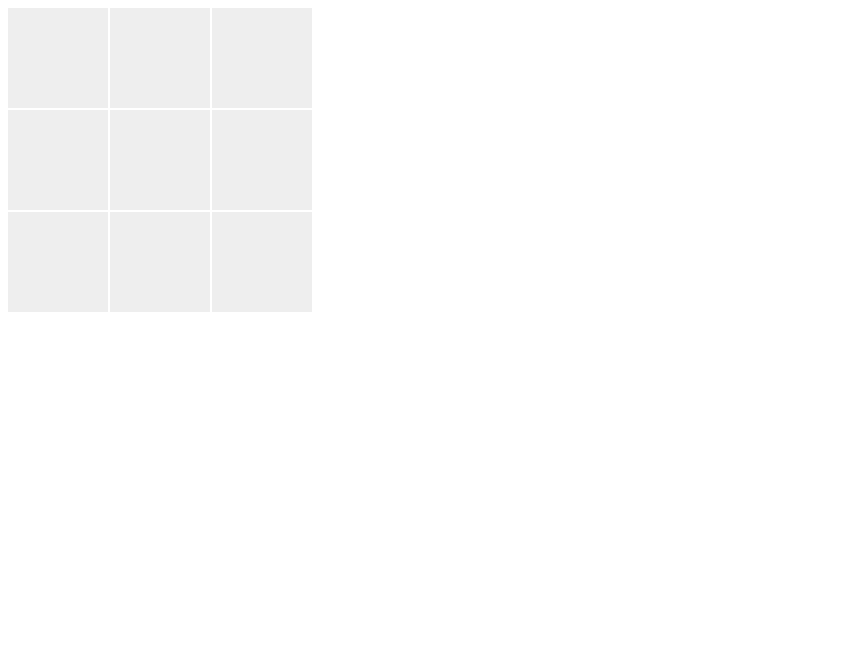
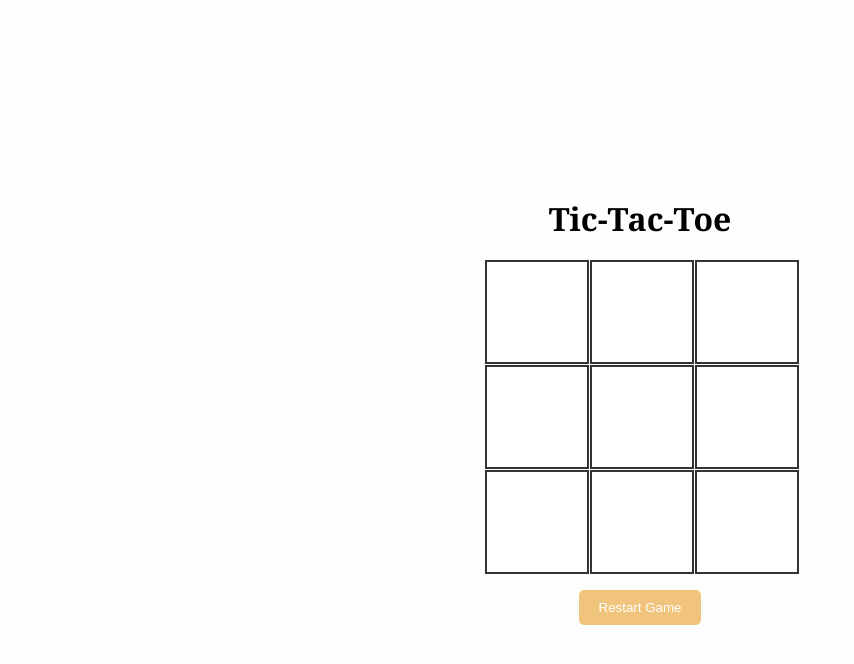
Before and after one commit to SakurakoMitsui/Javascript_website, a plain HTML site: page tic-tac-toe.html in a window 1280 px wide. Shown: the whole page, without its empty margins (0-854 px from the left). Drawn offline with Linux system fonts and the light colour scheme.

Commit message:
Update tic-tac-toe.html

```diff
--- a/tic-tac-toe.html
+++ b/tic-tac-toe.html
@@ -3,46 +3,101 @@
 <head>
     <meta charset="UTF-8">
     <meta name="viewport" content="width=device-width, initial-scale=1.0">
-    <title>Tic Tac Toe</title>
+    <title>Tic-Tac-Toe</title>
     <style>
-        .board {
+        body {
+            font-family: Georgia, 'Times New Roman', Times, serif;
+            background-color: #fffeff;
+            display: flex;
+            flex-direction: column;
+            align-items: center;
+            justify-content: center;
+            height: 100vh;
+            margin: 0;
+        }
+
+        h1 {
+            margin-bottom: 20px;
+        }
+
+        .game-board {
             display: grid;
             grid-template-columns: repeat(3, 100px);
             grid-template-rows: repeat(3, 100px);
-            gap: 2px;
+            gap: 5px;
         }
 
         .cell {
-            background-color: #eee;
             display: flex;
+            align-items: center;
             justify-content: center;
-            align-items: center;
+            width: 100px;
+            height: 100px;
+            background-color: #fff;
+            border: 2px solid #333;
             font-size: 2em;
             cursor: pointer;
         }
 
-        .cell:hover {
-            background-color: #ddd;
+        button {
+            margin-top: 20px;
+            padding: 10px 20px;
+            background-color: #f0c47d;
+            color: #fff;
+            border: none;
+            border-radius: 5px;
+            cursor: pointer;
+        }
+
+        button:hover {
+            background-color: #bba678;
         }
     </style>
 </head>
 <body>
-    <div class="board" id="board">
-        <div class="cell" data-index="0"></div>
-        <div class="cell" data-index="1"></div>
-        <div class="cell" data-index="2"></div>
-        <div class="cell" data-index="3"></div>
-        <div class="cell" data-index="4"></div>
-        <div class="cell" data-index="5"></div>
-        <div class="cell" data-index="6"></div>
-        <div class="cell" data-index="7"></div>
-        <div class="cell" data-index="8"></div>
+    <h1>Tic-Tac-Toe</h1>
+    <div class="game-board">
+        <div class="cell" id="cell0"></div>
+        <div class="cell" id="cell1"></div>
+        <div class="cell" id="cell2"></div>
+        <div class="cell" id="cell3"></div>
+        <div class="cell" id="cell4"></div>
+        <div class="cell" id="cell5"></div>
+        <div class="cell" id="cell6"></div>
+        <div class="cell" id="cell7"></div>
+        <div class="cell" id="cell8"></div>
     </div>
+    <button id="restartButton">Restart Game</button>
+
     <script>
-        const board = document.getElementById('board');
+        let currentPlayer = 'X';
         const cells = document.querySelectorAll('.cell');
-        let currentPlayer = 'X';
-        let gameStatus = true;
+        const restartButton = document.getElementById('restartButton');
+
+        cells.forEach(cell => {
+            cell.addEventListener('click', handleCellClick);
+        });
+
+        restartButton.addEventListener('click', restartGame);
+
+        function handleCellClick(event) {
+            const cell = event.target;
+            if (cell.textContent === '') {
+                cell.textContent = currentPlayer;
+                if (checkWin()) {
+                    alert(`${currentPlayer} wins!`);
+                    endGame();
+                } else if (checkDraw()) {
+                    alert('Draw!');
+                    endGame();
+                } else {
+                    currentPlayer = currentPlayer === 'X' ? 'O' : 'X';
+                }
+            }
+        }
+
+
+    function checkWin() {
         const winPatterns = [
             [0, 1, 2],
             [3, 4, 5],
@@ -51,29 +106,12 @@
             [1, 4, 7],
             [2, 5, 8],
             [0, 4, 8],
-            [2, 4, 6]
+            [2, 4, 6],
         ];
 
-        cells.forEach(cell => {
-            cell.addEventListener('click', () => {
-                if (!gameStatus || cell.textContent !== '') return;
-                cell.textContent = currentPlayer;
-                if (checkWin(currentPlayer)) {
-                    alert(`${currentPlayer} wins!`);
-                    gameStatus = false;
-                } else if (checkDraw()) {
-                    alert("It's a draw!");
-                    gameStatus = false;
-                } else {
-                    currentPlayer = currentPlayer === 'X' ? 'O' : 'X';
-                }
-            });
-        });
-
-        function checkWin(player) {
         return winPatterns.some(pattern => {
             return pattern.every(index => {
-                    return cells[index].textContent === player;
+                return cells[index].textContent === currentPlayer;
             });
         });
     }
@@ -83,6 +121,21 @@
             return cell.textContent !== '';
         });
     }
+
+    function endGame() {
+        cells.forEach(cell => {
+            cell.removeEventListener('click', handleCellClick);
+        });
+    }
+
+    function restartGame() {
+        currentPlayer = 'X';
+        cells.forEach(cell => {
+            cell.textContent = '';
+            cell.addEventListener('click', handleCellClick);
+        });
+    }
+
     </script>
 </body>
 </html>
```
Lines whose indentation alone changed are shown as unchanged.
